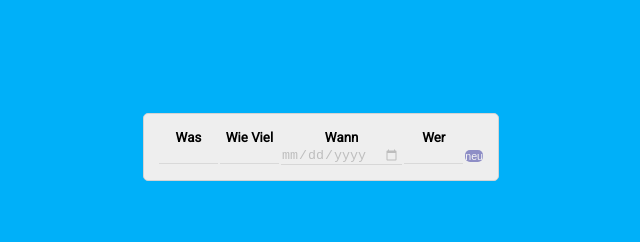
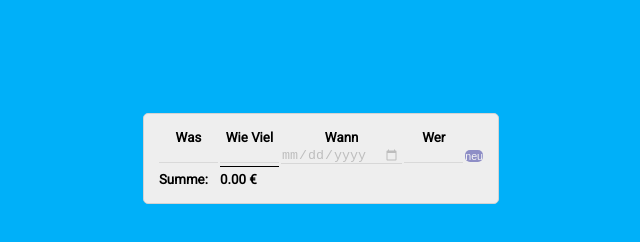
Before and after one commit to H4mb01/ausgaben, a plain HTML site: page index.html in a window 1280 px wide. Shown: the part 100-342 px from the top of the page, without its empty margins (319-959 px from the left). Drawn offline with Linux system fonts and the light colour scheme.

Commit message:
sortierung hinzugefügt

```diff
--- a/script.js
+++ b/script.js
@@ -9,10 +9,12 @@ function logValues() {
 }
 
 function render() {
+  sortArrayDate();
   clearElement(tableContainer);
   constructHeader();
   constructInput();
   constructTable(table);
+  constructSum();
 }
 
 function clearElement(element){
@@ -150,6 +152,23 @@ function constructTable(table){
     buttonElement.appendChild(button);
   } )
 }
+function constructSum(){
+    const tableRow = document.createElement('tr');
+    tableRow.classList.add("sum-row");
+    tableContainer.appendChild(tableRow);
+    let tableDataWas = document.createElement('td');
+    let tableDataWieViel = document.createElement('td');
+    let tableDataWann = document.createElement('td');
+    let tableDataWer = document.createElement('td');
+    tableDataWieViel.innerText = gesamtAusgaben() + ' €';
+    tableDataWas.innerText = 'Summe:';
+    tableDataWieViel.classList.add('summe')
+    tableRow.appendChild(tableDataWas);
+    tableRow.appendChild(tableDataWieViel);
+    tableRow.appendChild(tableDataWann);
+    tableRow.appendChild(tableDataWer);
+
+}
 function createRow(){
   let tempWieViel = 0;
   let tempWann = document.getElementById('wann').value;
@@ -179,6 +198,37 @@ function deleteRow(row){
   }
 }
 
+function getSumYear() {
+
+}
+
+function getSumMonth() {
+
+}
+
+function dateSort(a, b){
+  const dateA = a.wann;
+  const dateB = b.wann;
+
+  let comparison = 0;
+  if (dateA > dateB){comparison = 1}
+  else if (dateA < dateB){comparison = -1}
+  return comparison;
+}
+
+function sortArrayDate() {
+  table.sort(dateSort)
+}
+
+function gesamtAusgaben(){
+  let sum = 0;
+  for (let i = 0; i<table.length; i++){
+    sum += parseFloat(table[i].wieViel);
+  }
+  return sum.toFixed(2);
+}
+
+
 function saveAndRender(){
   save();
   render();
--- a/styles.css
+++ b/styles.css
@@ -42,6 +42,7 @@ body {
   border: 0px;
   background-color: transparent;
   border-bottom: 1px solid grey;
+  height: 1.2rem;
   margin: 0;
   padding: 0;
   padding-right: 2px;
@@ -58,6 +59,23 @@ body {
 }
 .tabelle td {
   position: relative;
+}
+.tabelle .sum-row {
+  font-weight: bold;
+}
+.tabelle .sum-row td {
+  position: relative;
+  padding-top: .5rem;
+}
+.tabelle .summe::before{
+  content: '';
+  position: absolute;
+  top: 0;
+  left: 0;
+  right: 0;
+  height: 1px;
+  background-color: black;
+
 }
 /*.tabelle td::before {
   content: '';
```
